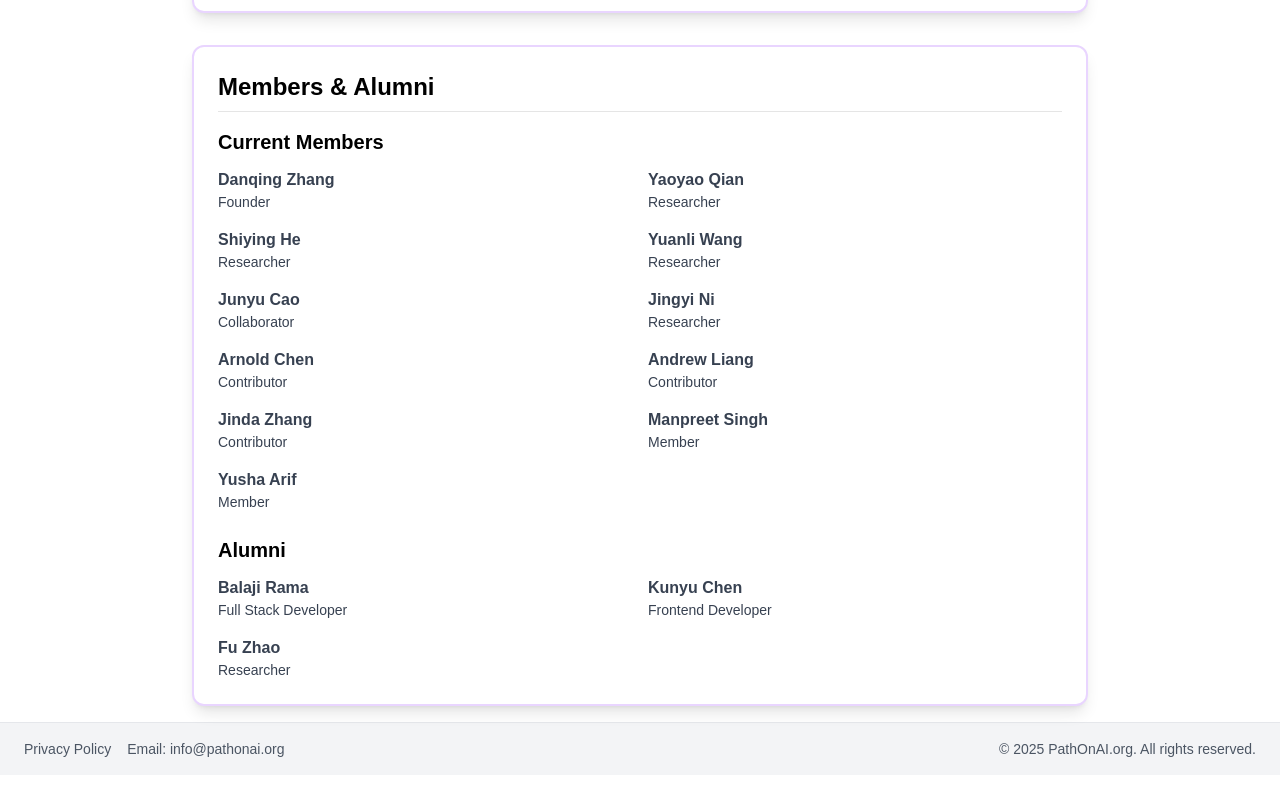
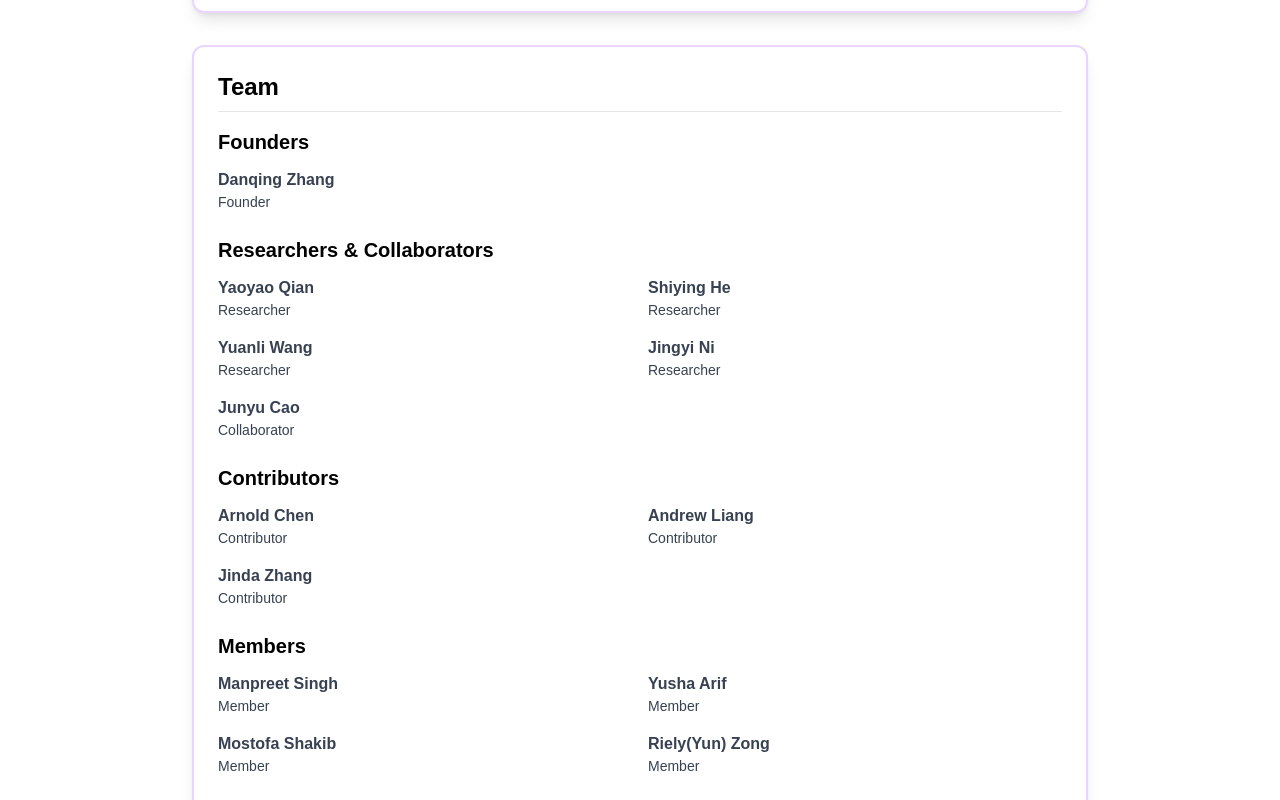
Before and after one commit to PathOnAIOrg/PathOnAI.org, a Next.js app in the folder website-app/: page / in a window 1280 px wide. Shown: the part 640-1440 px from the top of the page. Before the commit the page ends 1415 px from the top, so only its background shows below. Built offline with nearby package versions, Linux system fonts and the light colour scheme; no server answers.

Commit message:
update the index page

```diff
--- a/website-app/pages/index.tsx
+++ b/website-app/pages/index.tsx
@@ -48,19 +48,26 @@ const Home = () => {
             </CardContent>
           </Card>
 
-          {/* New Members & Alumni Card */}
+          {/* Team Section: Founders, Researchers & Collaborators, Contributors, Members, Alumni */}
           <Card className="border-2 border-purple-200 dark:border-purple-900 shadow-lg hover:shadow-xl transition-shadow">
             <CardContent className="p-6">
-              <h2 className="text-2xl font-bold mb-4 text-black dark:text-white border-b pb-2">Members & Alumni</h2>
+              <h2 className="text-2xl font-bold mb-4 text-black dark:text-white border-b pb-2">Team</h2>
 
-              {/* Current Members */}
+              {/* Founders */}
               <div className="mb-6">
-                <h3 className="text-xl font-semibold mb-3 text-black dark:text-white">Current Members</h3>
+                <h3 className="text-xl font-semibold mb-3 text-black dark:text-white">Founders</h3>
                 <div className="grid grid-cols-1 md:grid-cols-2 gap-4">
                   <div className="text-gray-700 dark:text-gray-300">
                     <p className="font-semibold">Danqing Zhang</p>
                     <p className="text-sm">Founder</p>
                   </div>
+                </div>
+              </div>
+
+              {/* Researchers & Collaborators */}
+              <div className="mb-6">
+                <h3 className="text-xl font-semibold mb-3 text-black dark:text-white">Researchers & Collaborators</h3>
+                <div className="grid grid-cols-1 md:grid-cols-2 gap-4">
                   <div className="text-gray-700 dark:text-gray-300">
                     <p className="font-semibold">Yaoyao Qian</p>
                     <p className="text-sm">Researcher</p>
@@ -74,13 +81,20 @@ const Home = () => {
                     <p className="text-sm">Researcher</p>
                   </div>
                   <div className="text-gray-700 dark:text-gray-300">
+                    <p className="font-semibold">Jingyi Ni</p>
+                    <p className="text-sm">Researcher</p>
+                  </div>
+                  <div className="text-gray-700 dark:text-gray-300">
                     <p className="font-semibold">Junyu Cao</p>
                     <p className="text-sm">Collaborator</p>
                   </div>
-                  <div className="text-gray-700 dark:text-gray-300">
-                    <p className="font-semibold">Jingyi Ni</p>
-                    <p className="text-sm">Researcher</p>
-                  </div>
+                </div>
+              </div>
+
+              {/* Contributors */}
+              <div className="mb-6">
+                <h3 className="text-xl font-semibold mb-3 text-black dark:text-white">Contributors</h3>
+                <div className="grid grid-cols-1 md:grid-cols-2 gap-4">
                   <div className="text-gray-700 dark:text-gray-300">
                     <p className="font-semibold">Arnold Chen</p>
                     <p className="text-sm">Contributor</p>
@@ -93,12 +107,27 @@ const Home = () => {
                     <p className="font-semibold">Jinda Zhang</p>
                     <p className="text-sm">Contributor</p>
                   </div>
+                </div>
+              </div>
+
+              {/* Members */}
+              <div className="mb-6">
+                <h3 className="text-xl font-semibold mb-3 text-black dark:text-white">Members</h3>
+                <div className="grid grid-cols-1 md:grid-cols-2 gap-4">
                   <div className="text-gray-700 dark:text-gray-300">
                     <p className="font-semibold">Manpreet Singh</p>
                     <p className="text-sm">Member</p>
                   </div>
                   <div className="text-gray-700 dark:text-gray-300">
                     <p className="font-semibold">Yusha Arif</p>
+                    <p className="text-sm">Member</p>
+                  </div>
+                  <div className="text-gray-700 dark:text-gray-300">
+                    <p className="font-semibold">Mostofa Shakib</p>
+                    <p className="text-sm">Member</p>
+                  </div>
+                  <div className="text-gray-700 dark:text-gray-300">
+                    <p className="font-semibold">Riely(Yun) Zong</p>
                     <p className="text-sm">Member</p>
                   </div>
                 </div>
```
